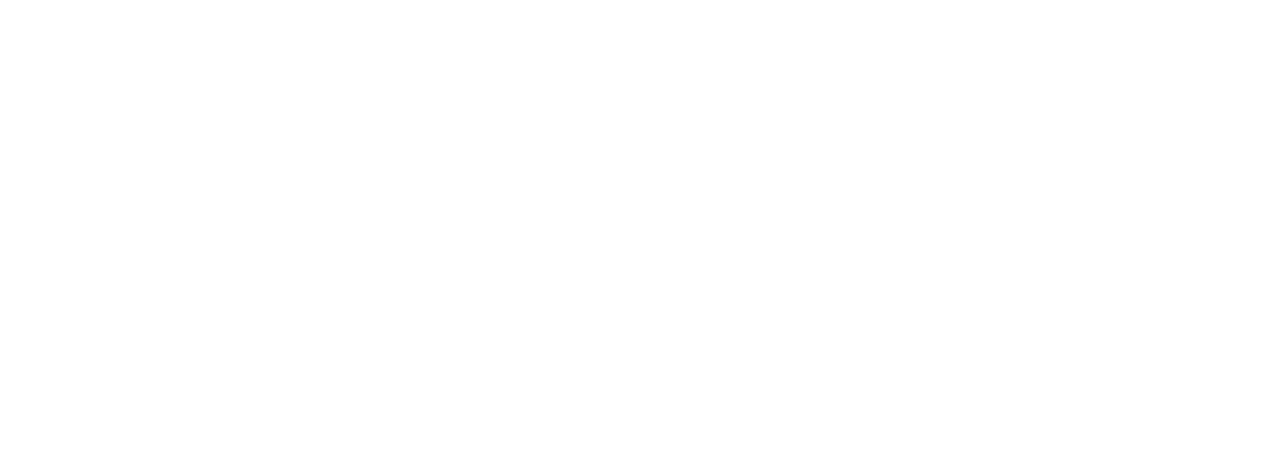
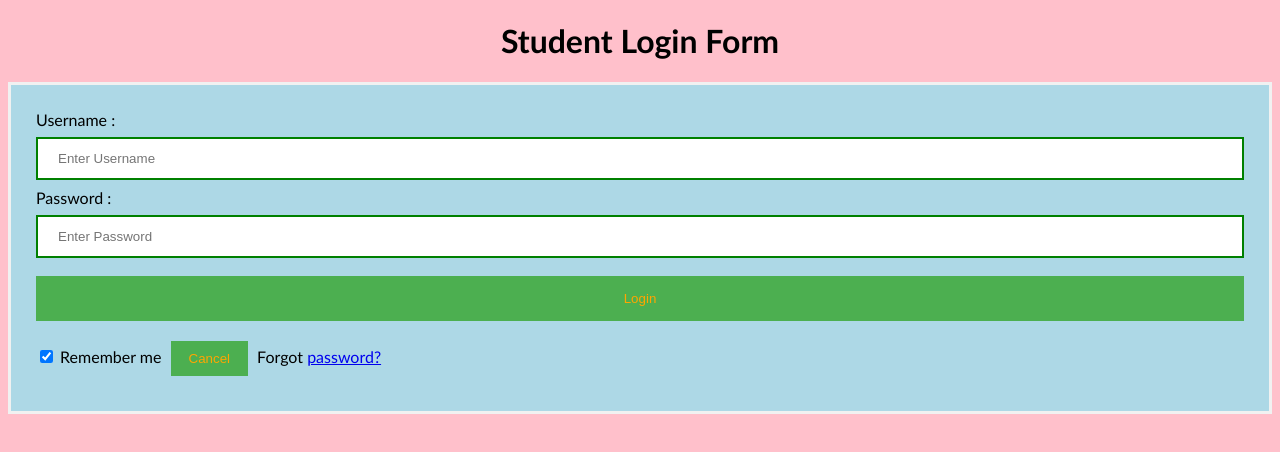
Before and after one commit to Boomi82/Sample-2, a plain HTML site: page index.html in a window 1280 px wide. Drawn offline with Linux system fonts and the light colour scheme.

Commit message:
Added index file

```diff
--- a/index.html
+++ b/index.html
@@ -1,10 +1,62 @@
 <!DOCTYPE html>
 <html>
-    <head>
-        <meta charset="utf-8">
-        <title> Second Sample Repository  </title>
-    </head>
-    <body>
+<head>
+<meta name="viewport" content="width=device-width, initial-scale=1">
+<title> Login Page </title>
+<style>
+Body {
+  font-family: Calibri, Helvetica, sans-serif;
+  background-color: pink;
+}
+button {
+       background-color: #4CAF50;
+       width: 100%;
+        color: orange;
+        padding: 15px;
+        margin: 10px 0px;
+        border: none;
+        cursor: pointer;
+         }
+ form {
+        border: 3px solid #f1f1f1;
+    }
+ input[type=text], input[type=password] {
+        width: 100%;
+        margin: 8px 0;
+        padding: 12px 20px;
+        display: inline-block;
+        border: 2px solid green;
+        box-sizing: border-box;
+    }
+ button:hover {
+        opacity: 0.7;
+    }
+  .cancelbtn {
+        width: auto;
+        padding: 10px 18px;
+        margin: 10px 5px;
+    }
 
-    </body>
+
+ .container {
+        padding: 25px;
+        background-color: lightblue;
+    }
+</style>
+</head>
+<body>
+    <center> <h1> Student Login Form </h1> </center>
+    <form>
+        <div class="container">
+            <label>Username : </label>
+            <input type="text" placeholder="Enter Username" name="username" required>
+            <label>Password : </label>
+            <input type="password" placeholder="Enter Password" name="password" required>
+            <button type="submit">Login</button>
+            <input type="checkbox" checked="checked"> Remember me
+            <button type="button" class="cancelbtn"> Cancel</button>
+            Forgot <a href="#"> password? </a>
+        </div>
+    </form>
+</body>
 </html>
```
